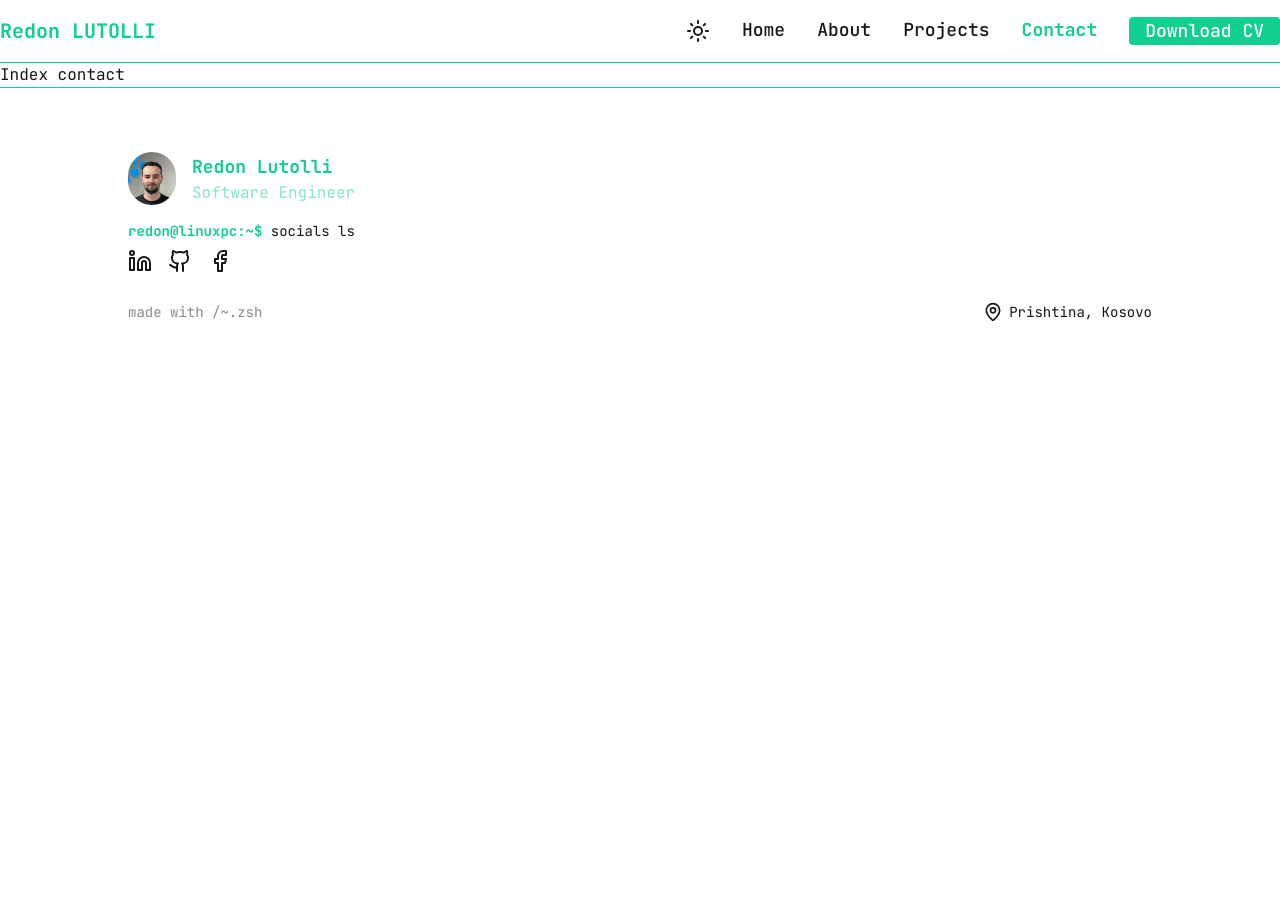
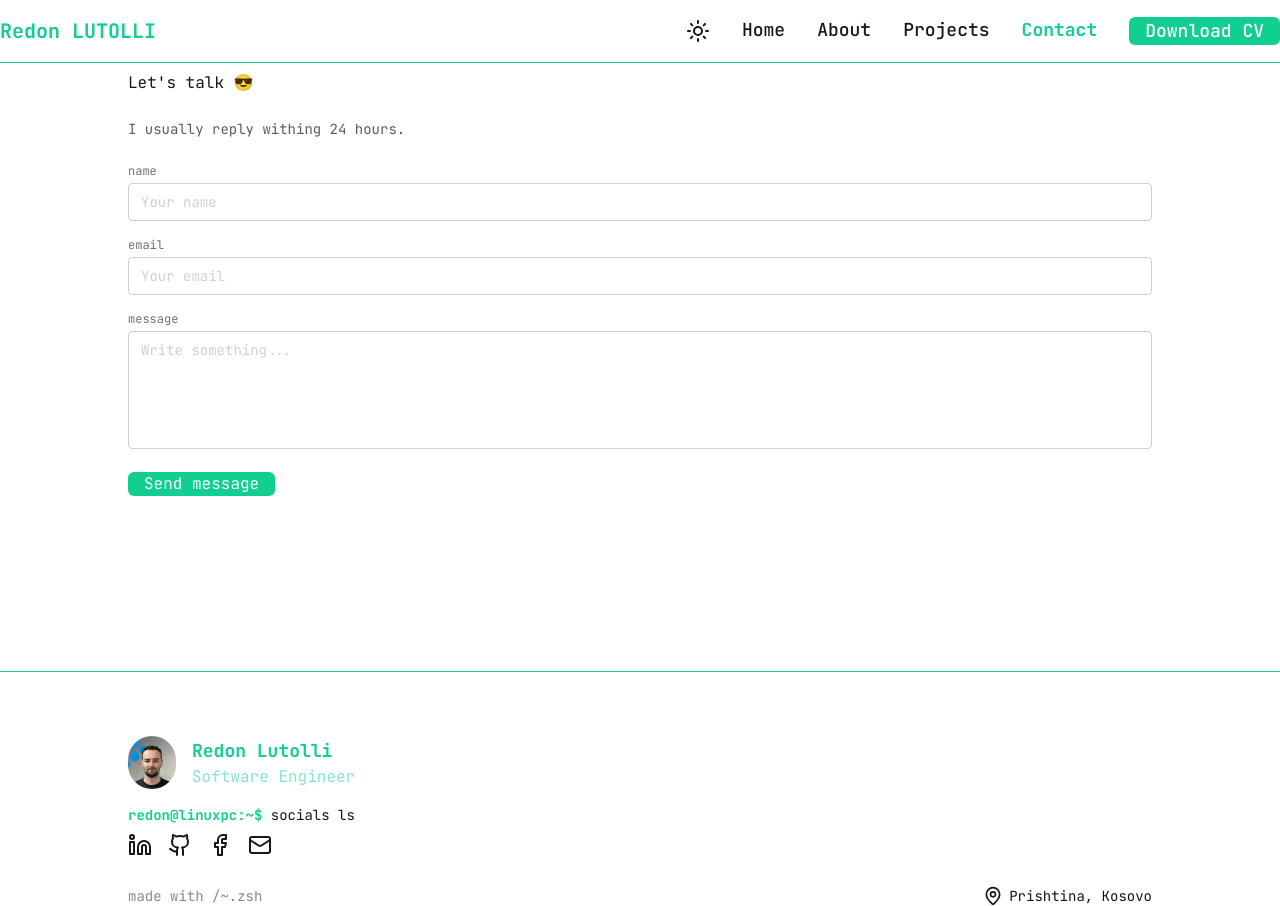
Before and after one commit to redon99/redon-portfolio, a Next.js app: page /contact in a window 1280 px wide. Before the commit the page ends 800 px from the top, so only its background shows below. Built offline with nearby package versions, Linux system fonts and the light colour scheme.

Commit message:
feat(contact): add contact formspree into the contact page

```diff
--- a/app/Footer.tsx
+++ b/app/Footer.tsx
@@ -1,4 +1,4 @@
-import { Facebook, GithubIcon, Linkedin, MapPin } from 'lucide-react'
+import { Facebook, GithubIcon, Linkedin, MapPin, MailIcon } from 'lucide-react'
 import Image from 'next/image'
 import Link from 'next/link'
 
@@ -17,6 +17,11 @@ const SOCIAL_LINKS = [
     name: 'facebook',
     url: 'https://www.facebook.com/redonlu',
     icon: <Facebook />,
+  },
+  {
+    name: 'mail',
+    url: 'mailto:redon.lutolli@gmail.com',
+    icon: <MailIcon />,
   },
 ]
 
--- a/app/Header.tsx
+++ b/app/Header.tsx
@@ -49,7 +49,7 @@ export const Header = () => {
           })}
           <Link
             href='/redonCV-2025.pdf'
-            className='bg-primary text-background px-4 rounded-md hover:scale-105 link-transition focus-ring ring-offset-2'
+            className='button focus-ring link-transition'
             download='Redon_Lutolli_CV.pdf'
           >
             Download CV
--- a/app/about/page.tsx
+++ b/app/about/page.tsx
@@ -49,9 +49,9 @@ const itemsVariants = {
 
 function Index() {
   return (
-    <div className='w-5xl mx-auto h-[600px] py-4'>
+    <div className='w-5xl mx-auto h-[600px]'>
       <motion.div variants={containerVariants} initial='hidden' animate='show'>
-        <motion.div variants={itemsVariants}>
+        <motion.div variants={itemsVariants} className='pt-2'>
           <TerminalQuery query='whoami' />
           <p className='text-md font-light mb-10'>
             👋 Hi there! I'm Redon, a full-stack software engineer based on
--- /dev/null
+++ b/app/components/FormField.tsx
@@ -0,0 +1,12 @@
+export const FormField = ({
+  label,
+  children,
+}: {
+  label: string
+  children: React.ReactNode
+}) => (
+  <label className='block'>
+    <span className='mb-1 block text-xs opacity-60'>{label}</span>
+    {children}
+  </label>
+)
--- a/app/contact/page.tsx
+++ b/app/contact/page.tsx
@@ -1,5 +1,128 @@
+'use client'
+import { useState } from 'react'
+import { FormField } from '../components/FormField'
+
+interface Errors {
+  name?: string
+  message?: string
+}
+
 function Index() {
-  return <div>Index contact</div>
+  const [status, setStatus] = useState<'idle' | 'success' | 'error'>('idle')
+  const [errors, setErrors] = useState<Errors>({})
+
+  const validateForm = (data: Record<string, FormDataEntryValue>) => {
+    const errors: Errors = {}
+
+    if (!data.name || String(data.name).trim().length < 2) {
+      errors.name = 'Name must be at least 2 characters'
+    }
+
+    if (!data.message || String(data.message).trim().length < 10) {
+      errors.message = 'Message must be at least 10 characters'
+    }
+
+    return errors
+  }
+
+  const handleSubmit = async (e: React.FormEvent<HTMLFormElement>) => {
+    e.preventDefault()
+    setStatus('idle')
+    setErrors({})
+
+    const form = e.currentTarget
+    const formData = new FormData(form)
+    const data = Object.fromEntries(formData.entries())
+
+    const validationErrors = validateForm(data)
+
+    if (Object.keys(validationErrors).length > 0) {
+      setErrors(validationErrors)
+      return
+    }
+
+    try {
+      const res = await fetch(form.action, {
+        method: 'POST',
+        body: formData,
+        headers: { Accept: 'application/json' },
+      })
+
+      if (!res.ok) {
+        setStatus('error')
+        return
+      }
+
+      form.reset()
+      setStatus('success')
+    } catch {
+      setStatus('error')
+    }
+  }
+
+  return (
+    <div className='w-5xl mx-auto h-[600px]'>
+      <h2>Let's talk 😎</h2>
+      <p className='mb-6 text-sm opacity-70'>
+        I usually reply withing 24 hours.
+      </p>
+
+      <form
+        action='https://formspree.io/f/myzrvdyv'
+        method='POST'
+        onSubmit={handleSubmit}
+        className='space-y-4'
+      >
+        <input type='text' name='_gotcha' className='hidden' />
+        <FormField label='name'>
+          <input
+            name='name'
+            className='form-input focus-ring'
+            placeholder='Your name'
+          />
+          {errors.name && (
+            <p className='mt-1 text-xs text-red-500'>{errors.name}</p>
+          )}
+        </FormField>
+        <FormField label='email'>
+          <input
+            name='email'
+            type='email'
+            required
+            className={`form-input focus-ring ${
+              errors.name ? 'border-red-500/60' : ''
+            }`}
+            placeholder='Your email'
+          />
+        </FormField>
+        <FormField label='message'>
+          <textarea
+            name='message'
+            rows={5}
+            className='form-input focus-ring resize-none'
+            placeholder='Write something...'
+          />
+          {errors.message && (
+            <p className='mt-1 text-xs text-red-500'>{errors.message}</p>
+          )}
+        </FormField>
+
+        <button type='submit' className='button focus-ring link-transition'>
+          Send message
+        </button>
+
+        {status === 'success' && (
+          <p className='text-xs text-primary'>Message sent successfully!</p>
+        )}
+
+        {status === 'error' && (
+          <p className='text-xs text-red-500'>
+            Something went wrong. Try again please!
+          </p>
+        )}
+      </form>
+    </div>
+  )
 }
 
 export default Index
--- a/app/globals.css
+++ b/app/globals.css
@@ -27,6 +27,10 @@ body {
   font-family: var(--font-jetbrains-mono);
 }
 
+h2 {
+  @apply mt-2 mb-6;
+}
+
 ::selection {
   background-color: var(--primary);
   color: var(--background);
@@ -44,6 +48,14 @@ body {
   @apply focus-visible:ring-2 focus-visible:ring-primary/60 rounded-sm focus-visible:outline-none;
 }
 
+.form-input {
+  @apply w-full bg-transparent border border-foreground/20 px-3 py-2 text-sm placeholder:opacity-40 hover:border-foreground/40 focus:border-primary/60;
+}
+
+.button {
+  @apply bg-primary text-background px-4 rounded-md hover:scale-105 ring-offset-2 cursor-pointer;
+}
+
 @keyframes caret {
   0%,
   50% {
--- a/app/projects/page.tsx
+++ b/app/projects/page.tsx
@@ -23,9 +23,9 @@ function Index() {
   const [openProject, setOpenProject] = useState<string | null>(null)
 
   return (
-    <section className='max-w-5xl h-[600px] mx-auto overflow-y-auto'>
+    <section className='w-5xl h-[600px] mx-auto'>
       <motion.div variants={containerVariants} initial='hidden' animate='show'>
-        <h2 className='mb-6 mt-2'>My work so far 👷</h2>
+        <h2>My work so far 👷</h2>
         <motion.div variants={itemsVariants}>
           <TerminalQuery query='projects ls --short' />
         </motion.div>
```
